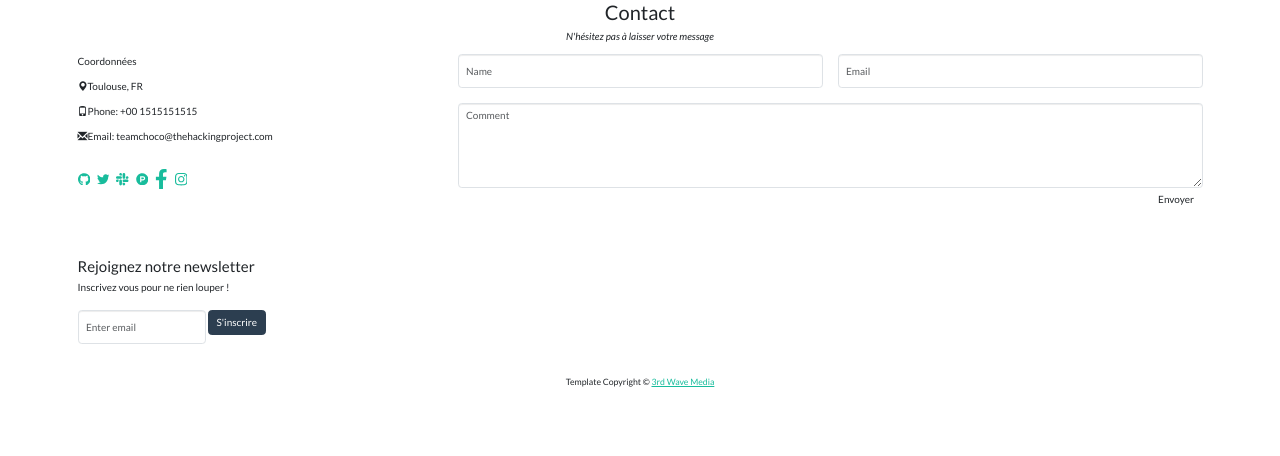
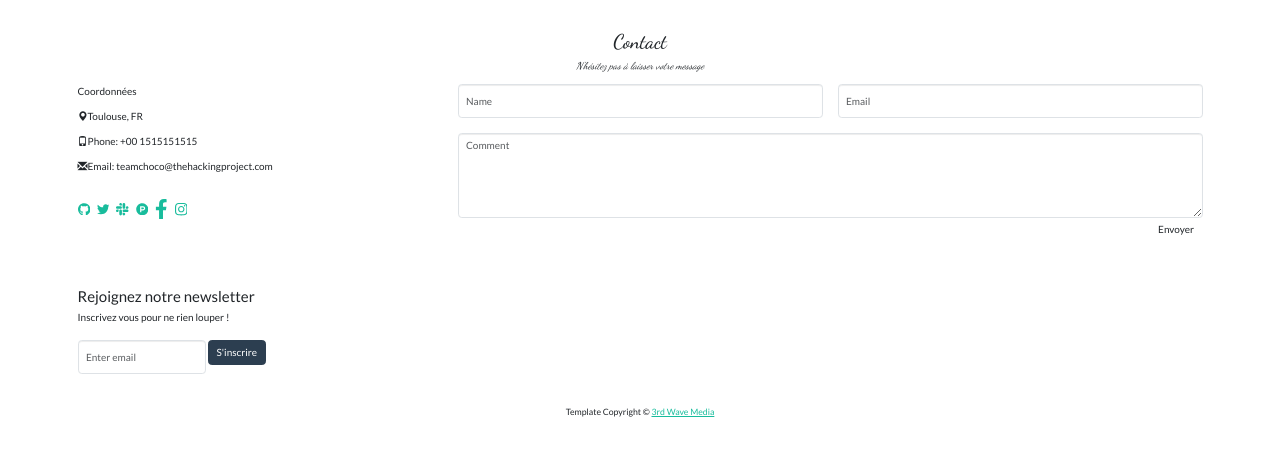
Before and after one commit to BrvAlexis/landingpagechocolatinethp, a plain HTML site: page index.html in a window 1280 px wide. Drawn offline with nearby package versions, Linux system fonts and the light colour scheme.

Commit message:
Add files via upload

```diff
--- a/index.html
+++ b/index.html
@@ -9,6 +9,7 @@
   <script src="https://maxcdn.bootstrapcdn.com/bootstrap/3.4.1/js/bootstrap.min.js"></script>
   <!-- bootswatch -->
   <link rel="stylesheet" href="bootstrap.min.css">
+  <link href="https://fonts.googleapis.com/css2?family=Dancing+Script:wght@400..700&display=swap" rel="stylesheet">
   <script src="https://kit.fontawesome.com/c1663fe045.js" crossorigin="anonymous"></script>
 
 </head>
@@ -18,8 +19,8 @@
 
 <footer>
     <div class="container">
-        <h3 class="text-center">Contact</h3>
-        <p class="text-center"><em>N'hésitez pas à laisser votre message</em></p>
+      <h3 class="text-center mt-5" style="font-family: 'dancing script', sans-serif;">Contact</h3>
+        <p class="text-center" style="font-family: 'dancing script', sans-serif;"><em>N'hésitez pas à laisser votre message</em></p>
         <div class="row test">
           <div class="col-md-4">
             <p>Coordonnées</p>
```
